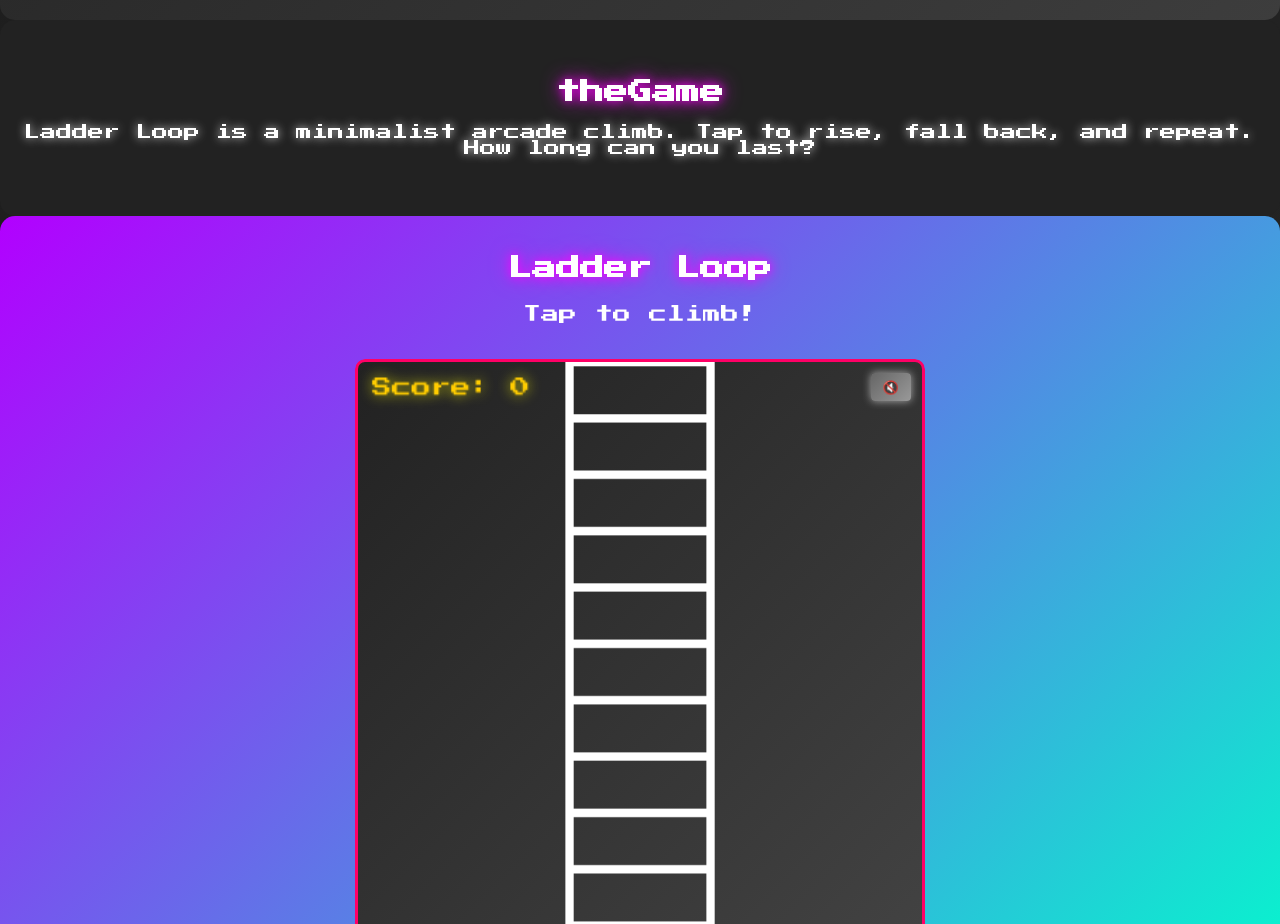
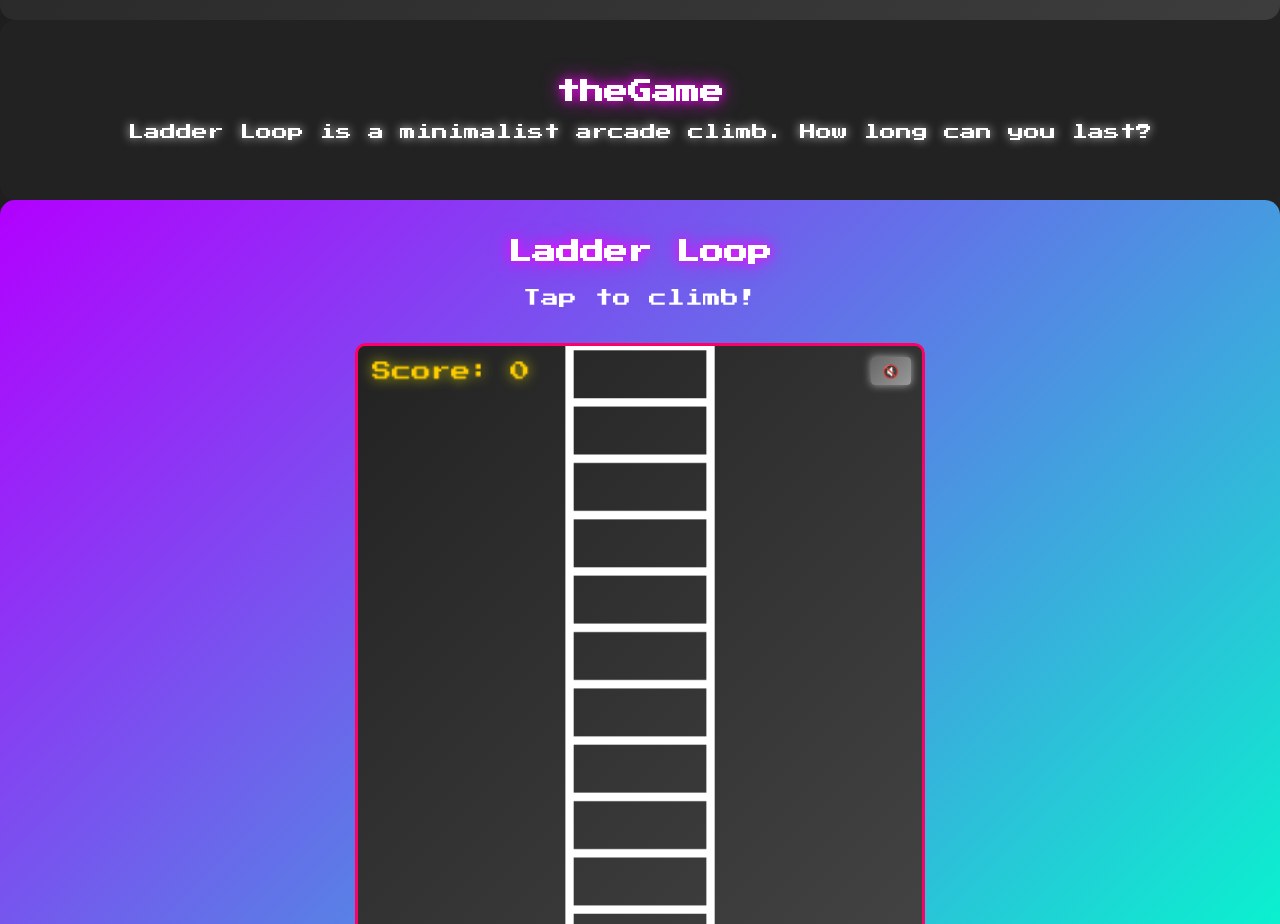
Before and after one commit to memphisshades/ladderloop, a plain HTML site: page index.html in a window 1280 px wide. Shown: the part 780-1704 px from the top of the page. Drawn offline with Linux system fonts and the light colour scheme; grey boxes are pictures that could not be loaded.

Commit message:
Update index.html

```diff
--- a/index.html
+++ b/index.html
@@ -474,7 +474,7 @@
   <!-- About Section -->
   <section class="about">
     <h2>theGame</h2>
-    <p>Ladder Loop is a minimalist arcade climb. Tap to rise, fall back, and repeat. How long can you last?</p>
+    <p>Ladder Loop is a minimalist arcade climb. How long can you last?</p>
   </section>
 
   <!-- Game Section -->
```
